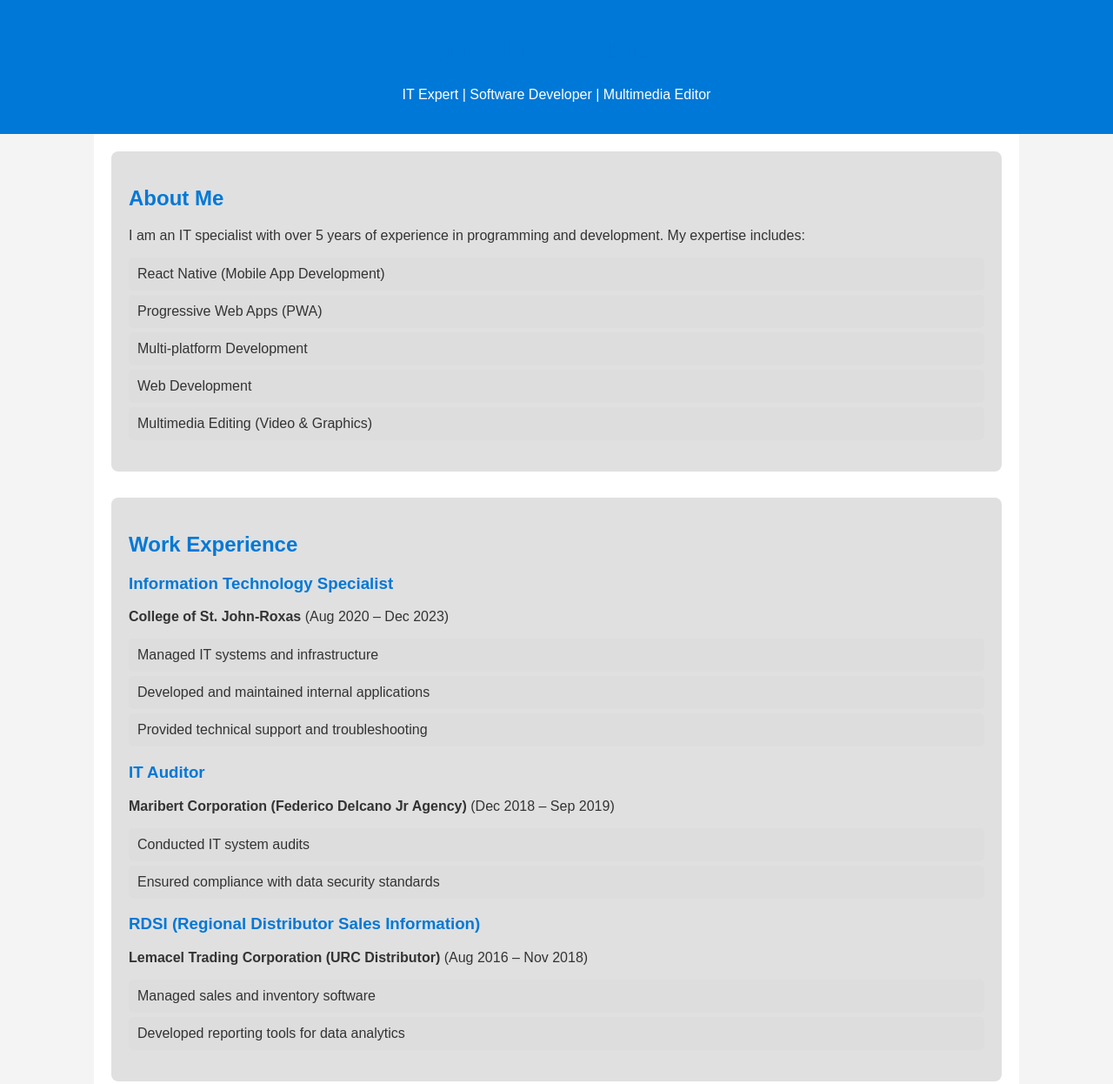
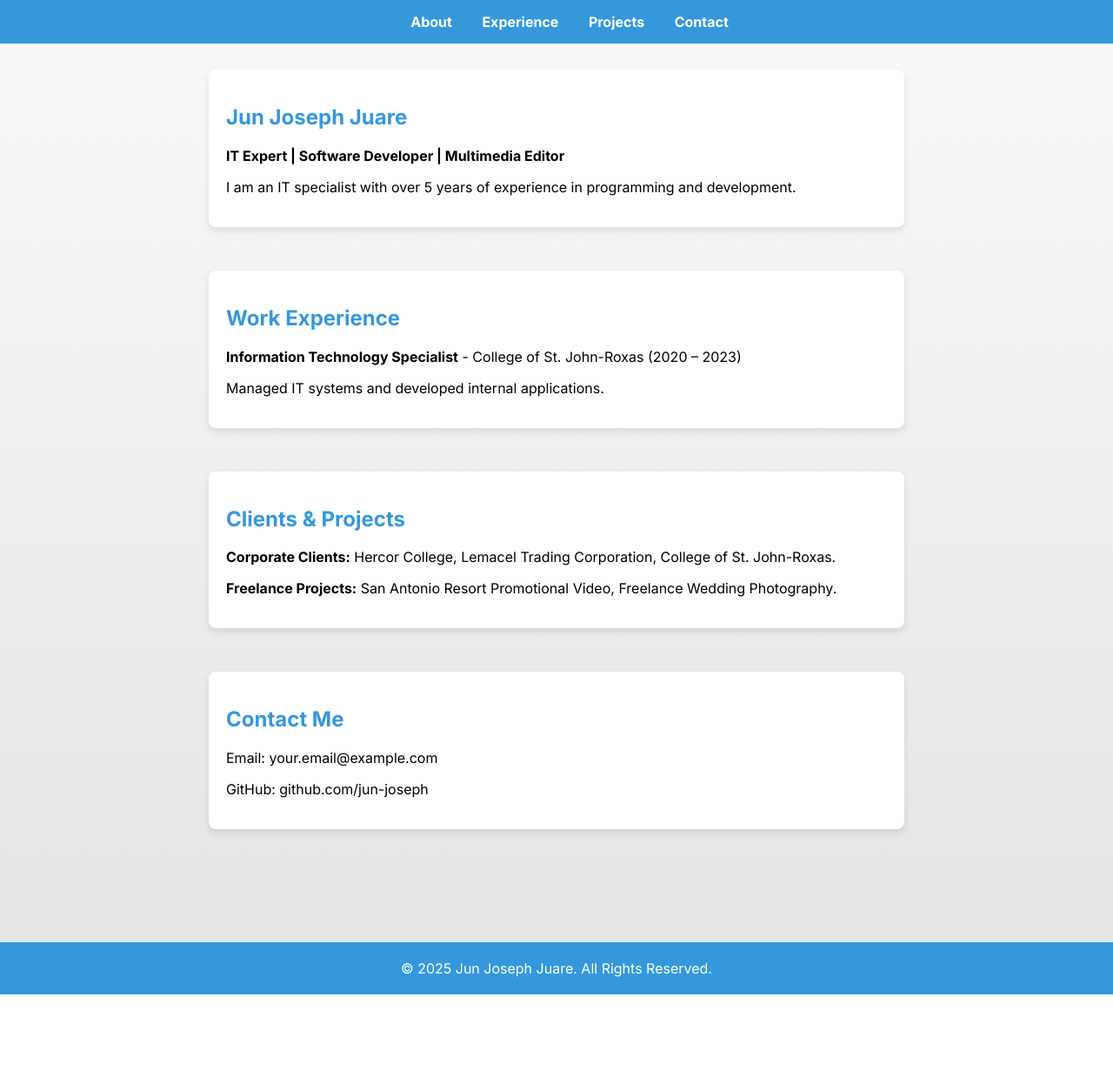
Before and after one commit to juarejunjoseph/juarejunjoseph.github.io, a plain HTML site: page index.html in a window 1280 px wide. Shown: the top 1246 px of the page at 87% size. After the commit the page ends 1143 px from the top, so only its background shows below. Drawn offline with Linux system fonts and the light colour scheme.

Commit message:
Update index.html

```diff
--- a/index.html
+++ b/index.html
@@ -4,138 +4,96 @@
     <meta charset="UTF-8">
     <meta name="viewport" content="width=device-width, initial-scale=1.0">
     <title>Jun Joseph Juare - Portfolio</title>
+    <link rel="stylesheet" href="https://fonts.googleapis.com/css2?family=Inter:wght@400;700&display=swap">
     <style>
         body {
-            font-family: Arial, sans-serif;
+            font-family: 'Inter', sans-serif;
+            background: linear-gradient(to bottom, #f9f9f9, #e3e3e3);
             margin: 0;
             padding: 0;
-            background-color: #f4f4f4;
-            color: #333;
+            scroll-behavior: smooth;
         }
-        header {
-            background: #0078D7;
-            color: #ffffff; /* Changed to white for better contrast */
+        nav {
+            background: #3498db;
+            padding: 15px;
             text-align: center;
-            padding: 20px 0;
+            position: fixed;
+            width: 100%;
+            top: 0;
+            z-index: 1000;
         }
-        .main-container {
-            width: 80%;
+        nav a {
+            color: white;
+            text-decoration: none;
+            margin: 15px;
+            font-weight: bold;
+            transition: color 0.3s ease-in-out;
+        }
+        nav a:hover {
+            color: #f1c40f;
+        }
+        .container {
+            max-width: 800px;
             margin: auto;
+            padding: 80px 20px;
+        }
+        section {
+            margin-bottom: 50px;
             padding: 20px;
             background: white;
-        }
-        .section-container {
-            margin-bottom: 30px;
-            padding: 20px;
-            background: #e0e0e0;
+            box-shadow: 0 4px 8px rgba(0, 0, 0, 0.1);
             border-radius: 8px;
         }
-        h1, h2, h3 {
-            color: #0078D7;
+        h1, h2 {
+            color: #3498db;
         }
-        ul {
-            list-style: none;
-            padding: 0;
-        }
-        ul li {
-            background: #ddd;
-            margin: 5px 0;
-            padding: 10px;
-            border-radius: 5px;
-        }
-        .footer {
+        footer {
             text-align: center;
             padding: 20px;
-            background: #0078D7;
+            background: #3498db;
             color: white;
-            margin-top: 20px;
+            position: relative;
         }
     </style>
 </head>
 <body>
 
-    <header>
-        <h1>Jun Joseph Juare</h1>
-        <p>IT Expert | Software Developer | Multimedia Editor</p>
-    </header>
+    <nav>
+        <a href="#about">About</a>
+        <a href="#experience">Experience</a>
+        <a href="#projects">Projects</a>
+        <a href="#contact">Contact</a>
+    </nav>
 
-    <div class="main-container">
+    <div class="container">
+        <section id="about">
+            <h1>Jun Joseph Juare</h1>
+            <p><strong>IT Expert | Software Developer | Multimedia Editor</strong></p>
+            <p>I am an IT specialist with over 5 years of experience in programming and development.</p>
+        </section>
 
-        <div class="section-container">
-            <h2>About Me</h2>
-            <p>I am an IT specialist with over 5 years of experience in programming and development. My expertise includes:</p>
-            <ul>
-                <li>React Native (Mobile App Development)</li>
-                <li>Progressive Web Apps (PWA)</li>
-                <li>Multi-platform Development</li>
-                <li>Web Development</li>
-                <li>Multimedia Editing (Video & Graphics)</li>
-            </ul>
-        </div>
+        <section id="experience">
+            <h2>Work Experience</h2>
+            <p><strong>Information Technology Specialist</strong> - College of St. John-Roxas (2020 – 2023)</p>
+            <p>Managed IT systems and developed internal applications.</p>
+        </section>
 
-        <div class="section-container">
-            <h2>Work Experience</h2>
-            <h3>Information Technology Specialist</h3>
-            <p><strong>College of St. John-Roxas</strong> (Aug 2020 – Dec 2023)</p>
-            <ul>
-                <li>Managed IT systems and infrastructure</li>
-                <li>Developed and maintained internal applications</li>
-                <li>Provided technical support and troubleshooting</li>
-            </ul>
+        <section id="projects">
+            <h2>Clients & Projects</h2>
+            <p><strong>Corporate Clients:</strong> Hercor College, Lemacel Trading Corporation, College of St. John-Roxas.</p>
+            <p><strong>Freelance Projects:</strong> San Antonio Resort Promotional Video, Freelance Wedding Photography.</p>
+        </section>
 
-            <h3>IT Auditor</h3>
-            <p><strong>Maribert Corporation (Federico Delcano Jr Agency)</strong> (Dec 2018 – Sep 2019)</p>
-            <ul>
-                <li>Conducted IT system audits</li>
-                <li>Ensured compliance with data security standards</li>
-            </ul>
-
-            <h3>RDSI (Regional Distributor Sales Information)</h3>
-            <p><strong>Lemacel Trading Corporation (URC Distributor)</strong> (Aug 2016 – Nov 2018)</p>
-            <ul>
-                <li>Managed sales and inventory software</li>
-                <li>Developed reporting tools for data analytics</li>
-            </ul>
-        </div>
-
-        <div class="section-container">
-            <h2>Education</h2>
-            <p><strong>Hercor College</strong> – Bachelor of Science in Computer Science (2016)</p>
-        </div>
-
-        <div class="section-container">
-            <h2>Clients & Projects</h2>
-            <h3>Corporate Clients</h3>
-            <ul>
-                <li>Hercor College High School</li>
-                <li>Lemacel Trading Corporation BTDT Online Booking App(Roxas, Kalibo, Iloilo, Bacolod)</li>
-                <li>College of St. John-Roxas</li>
-                <li>J Pimentel Survey Service (Surey Plans Record Data System)</li>
-                <li>Betita Family Clinic (New Patient Information Managment System)</li>
-            </ul>
-
-            <h3>Freelance Projects</h3>
-            <ul>
-                <li>Posters & Video making</li>
-                <li>San Antonio Resort (Promotional Video)</li>
-                <li>Freelance Wedding Photography</li>
-                <li>Data Encoder – J Pimentel Survey Banica</li>
-            </ul>
-        </div>
-
-        <div class="section-container">
+        <section id="contact">
             <h2>Contact Me</h2>
-            <p><strong>Email:</strong> juarejunjoseph@gmail.com</p>
-            <p><strong>GitHub:</strong> <a href="https://github.com/jun-joseph" target="_blank">github.com/jun-joseph</a></p>
-            <p><strong>LinkedIn:</strong> <a href="https://www.linkedin.com/in/jun-joseph-juare" target="_blank">linkedin.com/in/jun-joseph-juare</a></p>
-            <p><strong>Contact No.:</strong> 09693814390 or 09673376083</p>
-        </div>
-
+            <p>Email: your.email@example.com</p>
+            <p>GitHub: github.com/jun-joseph</p>
+        </section>
     </div>
 
-    <div class="footer">
-        <p>© 2025 Jun Joseph Juare. All Rights Reserved.</p>
-    </div>
+    <footer>
+        © 2025 Jun Joseph Juare. All Rights Reserved.
+    </footer>
 
 </body>
 </html>
```
